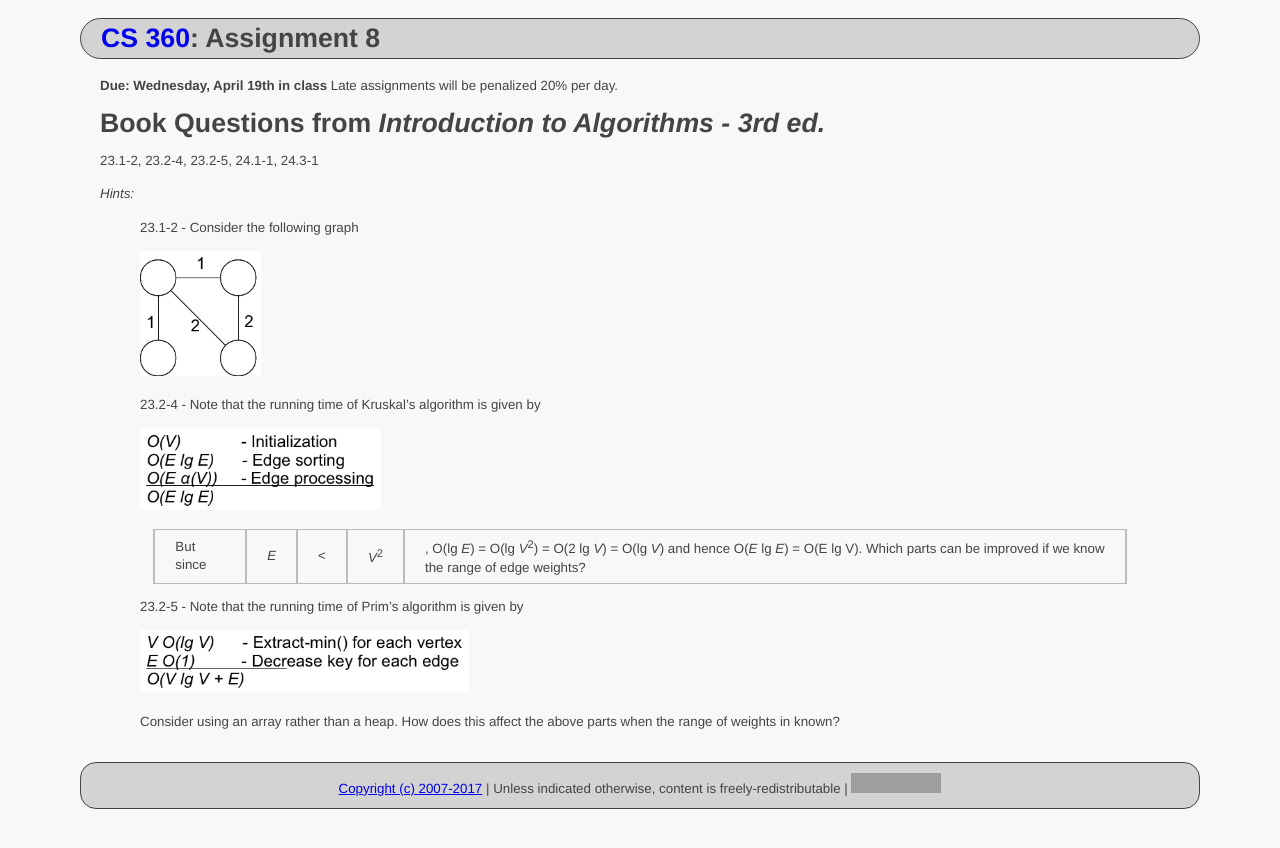
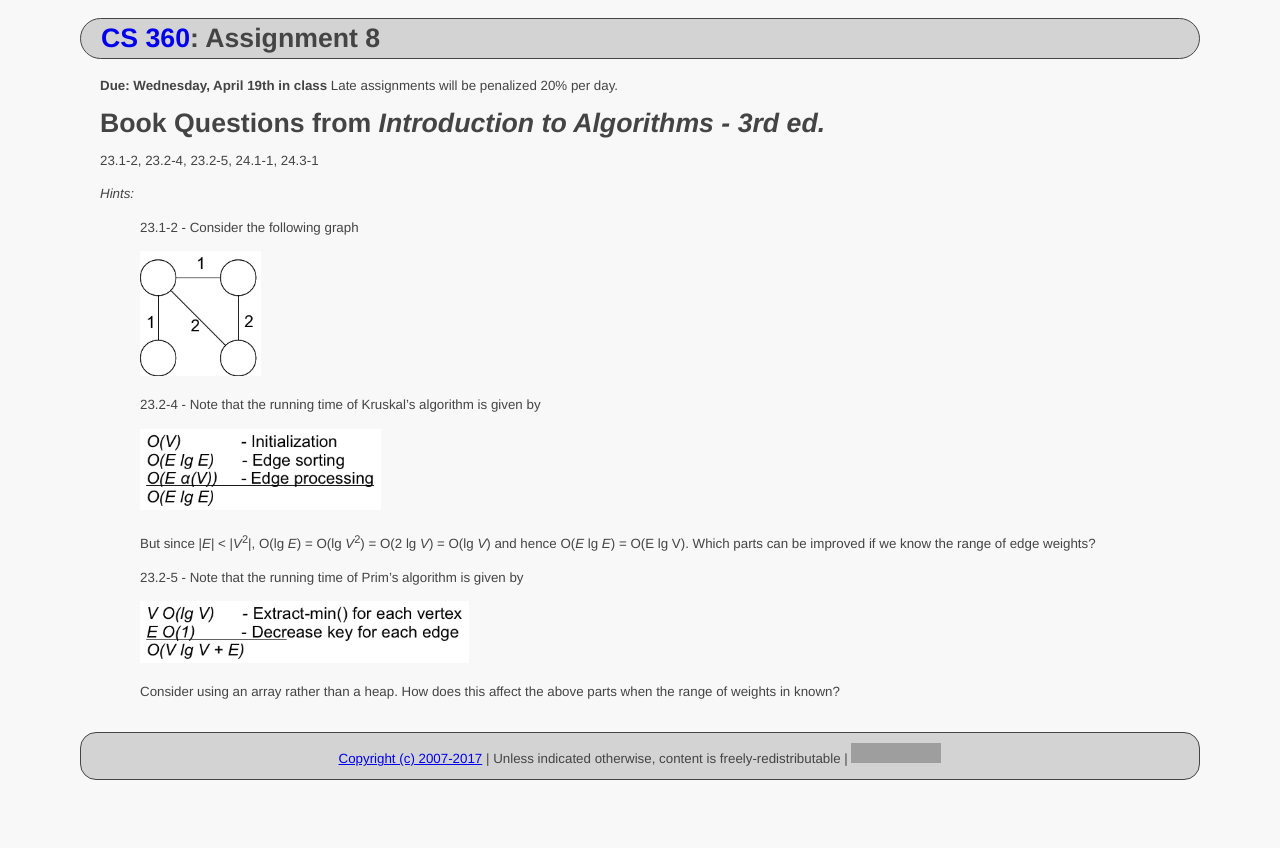
Before and after one commit to ycpcs/cs360-spring2017, a Jekyll site: the page built from assign/assign08.md, in a window 1280 px wide. Shown: the top 848 px of the page. Built offline with Jekyll 4.4.1, drawn with Linux system fonts in a browser that asks for light colours; grey boxes are pictures that could not be loaded.

```diff
--- a/assign/assign08.md
+++ b/assign/assign08.md
@@ -20,7 +20,7 @@ Book Questions from *Introduction to Algorithms - 3rd ed.*
 >
 > ![image](images/assign08/kruskalrun.png)
 >
-> But since |*E*| \< |*V*<sup>2</sup>|, O(lg *E*) = O(lg *V*<sup>2</sup>) = O(2 lg *V*) = O(lg *V*) and hence O(*E* lg *E*) = O(E lg V). Which parts can be improved if we know the range of edge weights?
+> But since \|*E*\| \< \|*V*<sup>2</sup>\|, O(lg *E*) = O(lg *V*<sup>2</sup>) = O(2 lg *V*) = O(lg *V*) and hence O(*E* lg *E*) = O(E lg V). Which parts can be improved if we know the range of edge weights?
 >
 > 23.2-5 - Note that the running time of Prim's algorithm is given by
 >
```
